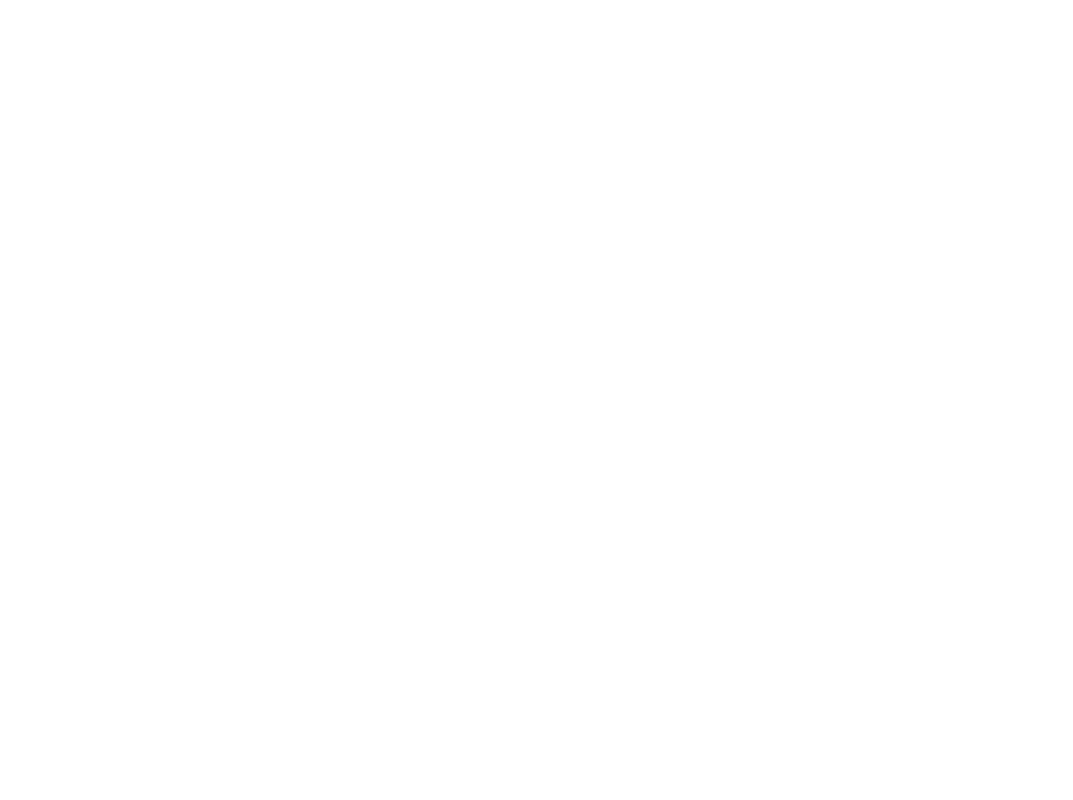
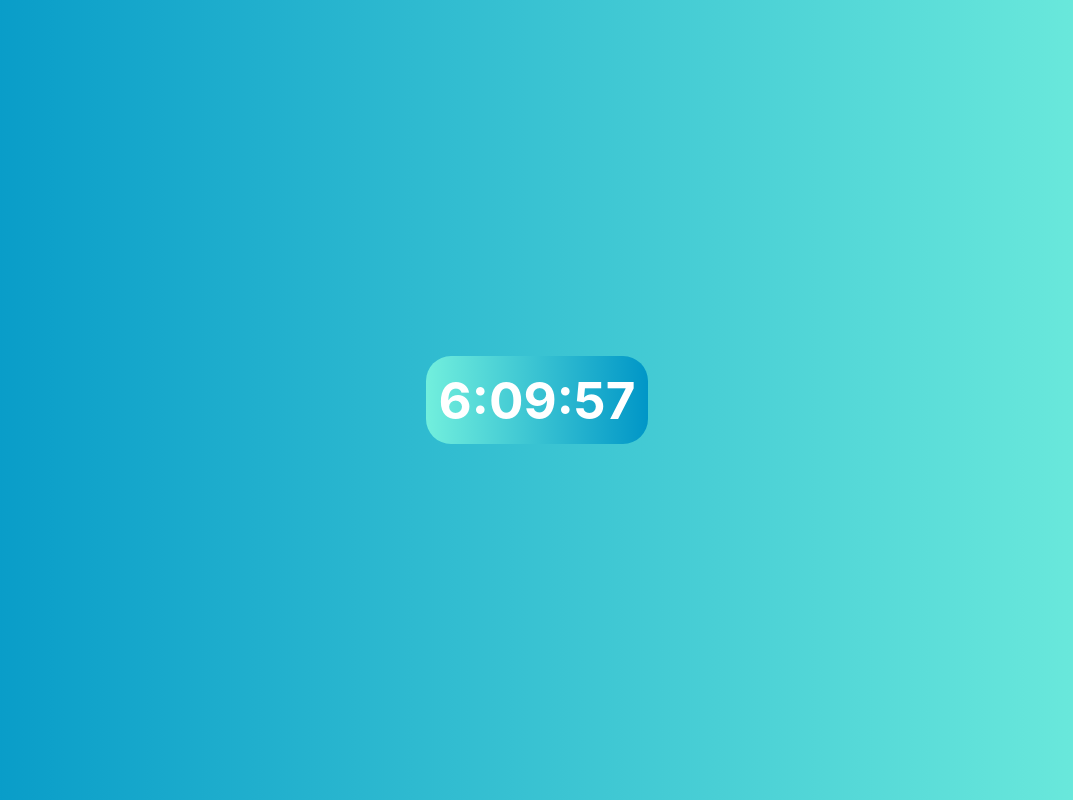
Before and after one commit to WalZKiller/Digital_Clock_with_css, a plain HTML site: page index.html in a window 1280 px wide. Shown: the whole page, without its empty margins (103-1176 px from the left). Drawn offline with Linux system fonts and the light colour scheme.

Commit message:
final with css

```diff
--- a/index.html
+++ b/index.html
@@ -9,7 +9,7 @@
     <link rel="stylesheet" href="style.css">
 </head>
 <body>
-
+    <div id="time" class="clock"></div>
 
     <script src="script.js"></script>
 </body>
--- a/script.js
+++ b/script.js
@@ -0,0 +1,16 @@
+function startTime() {
+
+    const today = new Date();
+    let h = today.getHours();
+    let m = today.getMinutes();
+    let s = today.getSeconds();
+
+    if(m < 10) {m = "0" + m};
+    if(s < 10) {s = "0" + s};
+
+    setTimeout(startTime, 1000);
+
+    document.getElementById('time').innerHTML = h + ":" + m + ":" + s;
+}
+
+startTime();
--- a/style.css
+++ b/style.css
@@ -0,0 +1,19 @@
+body {
+    height: 100vh;
+    width: 100vw;
+    margin: 0;
+    display: flex;
+    justify-content: center;
+    align-items: center;
+    background-image: linear-gradient(to right, #0096c7, #72efdd);
+}
+
+.clock {
+    background-image: linear-gradient(to right, #72efdd, #0096c7);
+    color: white;
+    font-family: -apple-system, BlinkMacSystemFont, 'Segoe UI', Roboto, Oxygen, Ubuntu, Cantarell, 'Open Sans', 'Helvetica Neue', sans-serif;
+    font-weight: bold;
+    font-size: 4vw;
+    border-radius: 25px;
+    padding: 1vw;
+}
```
